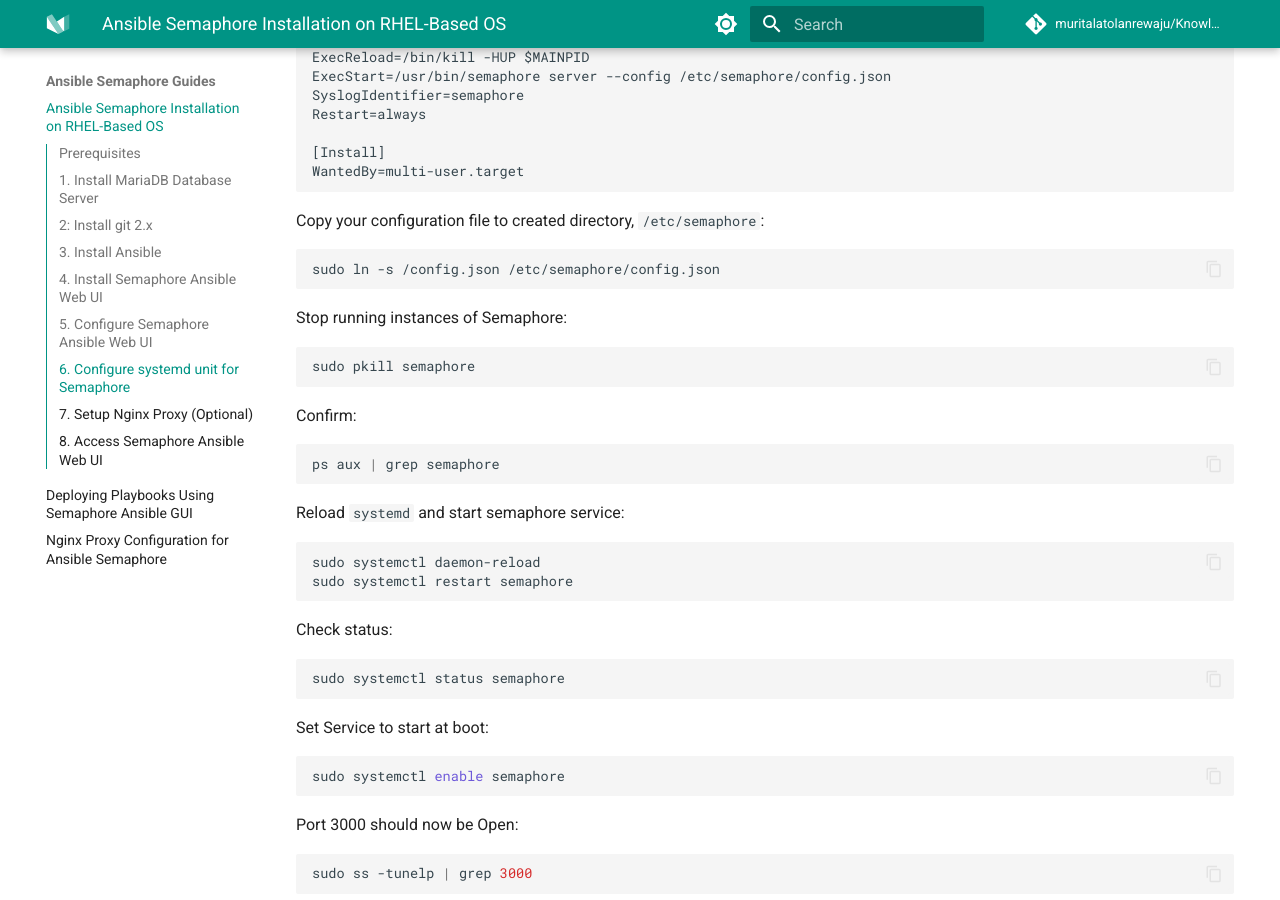
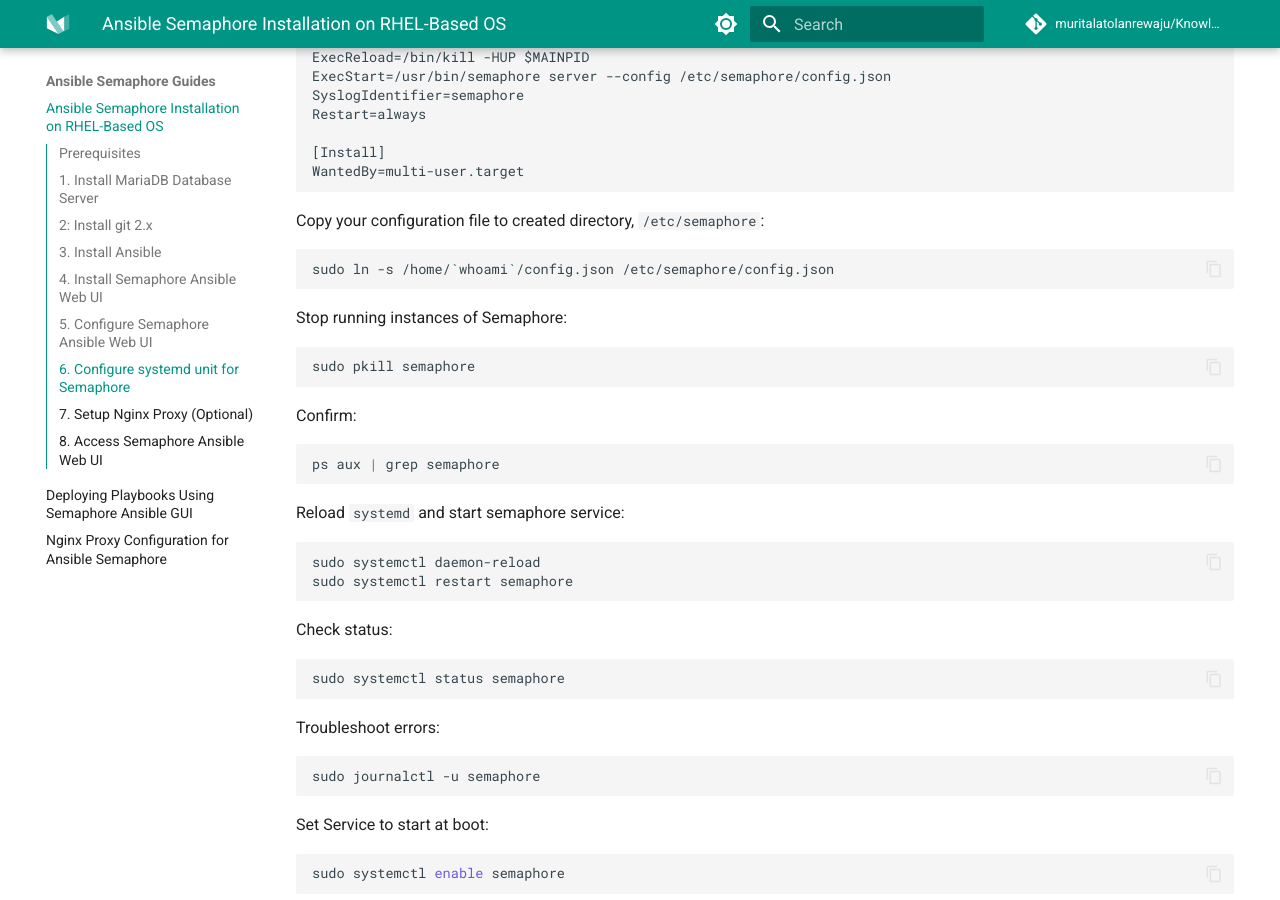
Before and after one commit to muritalatolanrewaju/KnowledgeBase-Tech, an MkDocs documentation site: the page built from docs/Ansible-Semaphore-Guides/Ansible-Semaphore-Installation-on-RHEL-Based-OS.md, in a window 1280 px wide and 900 px high, scrolled down 3525 px. Built offline with MkDocs 1.6.1 and Material for MkDocs 9.7.7, drawn with Linux system fonts in a browser that asks for light colours; comment, search, counter and statistics services are not loaded.

Commit message:
Update Ansible-Semaphore-Installation-on-RHEL-Based-OS.md

````diff
--- a/docs/Ansible-Semaphore-Guides/Ansible-Semaphore-Installation-on-RHEL-Based-OS.md
+++ b/docs/Ansible-Semaphore-Guides/Ansible-Semaphore-Installation-on-RHEL-Based-OS.md
@@ -185,7 +185,7 @@
 Copy your configuration file to created directory, `/etc/semaphore`:
 
 ```bash
-sudo ln -s /config.json /etc/semaphore/config.json
+sudo ln -s /home/`whoami`/config.json /etc/semaphore/config.json
 ```
 
 Stop running instances of Semaphore:
@@ -213,6 +213,11 @@
 sudo systemctl status semaphore
 ```
 
+Troubleshoot errors:
+```bash
+sudo journalctl -u semaphore
+```
+
 Set Service to start at boot:
 
 ```bash
````
